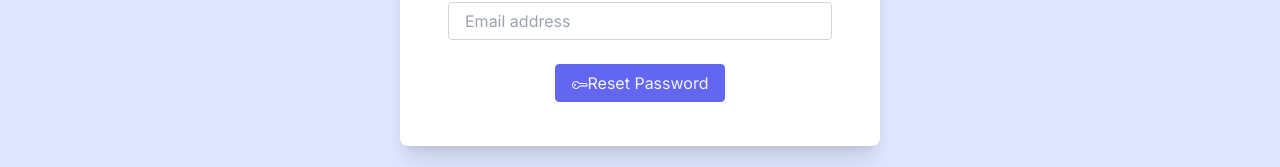
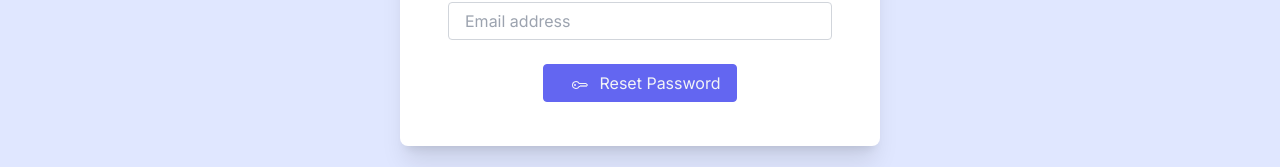
Before and after one commit to stefanlam88/dashboard, a Next.js app in the folder dashboard/: page /forget in a window 1280 px wide. Shown: the part 321-488 px from the top of the page. Built offline with nearby package versions, Linux system fonts and the light colour scheme.

Commit message:
style editted

```diff
--- a/dashboard/app/forget/page.js
+++ b/dashboard/app/forget/page.js
@@ -114,7 +114,7 @@ export default function ForgetForm() {
                           <svg
                             xmlns="http://www.w3.org/2000/svg"
                             fill="currentColor"
-                            className="inline-block w-4 h-4 ltr:mr-2 rtl:ml-2 bi bi-key"
+                            className="inline-block w-4 h-4 mx-3 ltr:mr-2 rtl:ml-2 bi bi-key"
                             viewBox="0 0 16 16"
                           >
                             <path d="M0 8a4 4 0 0 1 7.465-2H14a.5.5 0 0 1 .354.146l1.5 1.5a.5.5 0 0 1 0 .708l-1.5 1.5a.5.5 0 0 1-.708 0L13 9.207l-.646.647a.5.5 0 0 1-.708 0L11 9.207l-.646.647a.5.5 0 0 1-.708 0L9 9.207l-.646.647A.5.5 0 0 1 8 10h-.535A4 4 0 0 1 0 8zm4-3a3 3 0 1 0 2.712 4.285A.5.5 0 0 1 7.163 9h.63l.853-.854a.5.5 0 0 1 .708 0l.646.647.646-.647a.5.5 0 0 1 .708 0l.646.647.646-.647a.5.5 0 0 1 .708 0l.646.647.793-.793-1-1h-6.63a.5.5 0 0 1-.451-.285A3 3 0 0 0 4 5z" />
--- a/dashboard/app/login/page.js
+++ b/dashboard/app/login/page.js
@@ -139,7 +139,7 @@ export default function LoginForm() {
                         <svg
                           xmlns=""
                           fill="currentColor"
-                          className="inline-block w-4 h-4 ltr:mr-2 rtl:ml-2 bi bi-box-arrow-in-right"
+                          className="inline-block w-4 h-4 mx-3 ltr:mr-2 rtl:ml-2 bi bi-box-arrow-in-right"
                           viewBox="0 0 16 16"
                         >
                           <path
--- a/dashboard/app/register/page.js
+++ b/dashboard/app/register/page.js
@@ -135,12 +135,12 @@ export default function RegisterForm(){
               <div className="grid">
                 <button
                   type="submit"
-                  className="py-2 px-4 inline-block text-center rounded leading-normal text-gray-100 bg-indigo-500 border border-indigo-500 hover:text-white hover:bg-indigo-600 hover:ring-0 hover:border-indigo-600 focus:bg-indigo-600 focus:border-indigo-600 focus:outline-none focus:ring-0"
+                  className="py-2 px-4 inline-block text-center rounded leading-normal text-gray-100 bg-indigo-500 border border-indigo-500 hover:text-white hover:bg-indigo-600 hover:ring-0 hover:border-indigo-600 focus:bg-indigo-600 focus:border-indigo-600 focus:outline-none focus:ring-0 "
                 >
                   <svg
                     xmlns="http://www.w3.org/2000/svg"
                     fill="currentColor"
-                    className="inline-block w-4 h-4 ltr:mr-2 rtl:ml-2 bi bi-box-arrow-in-right"
+                    className="inline-block w-4 mx-3 h-4 ltr:mr-2 rtl:ml-2 bi bi-box-arrow-in-right"
                     viewBox="0 0 16 16"
                   >
                     <path
```
